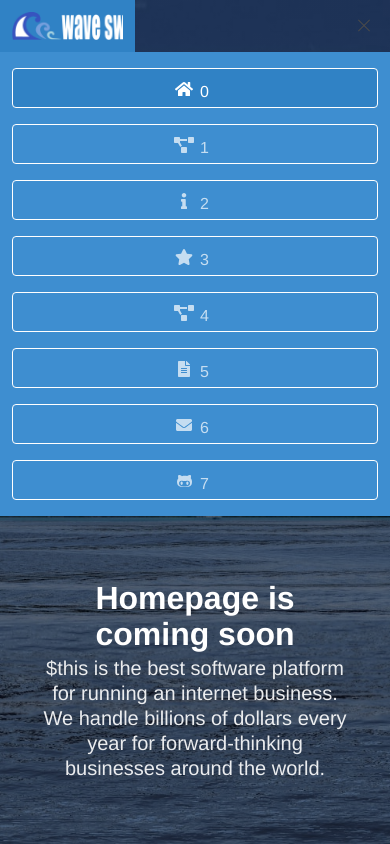
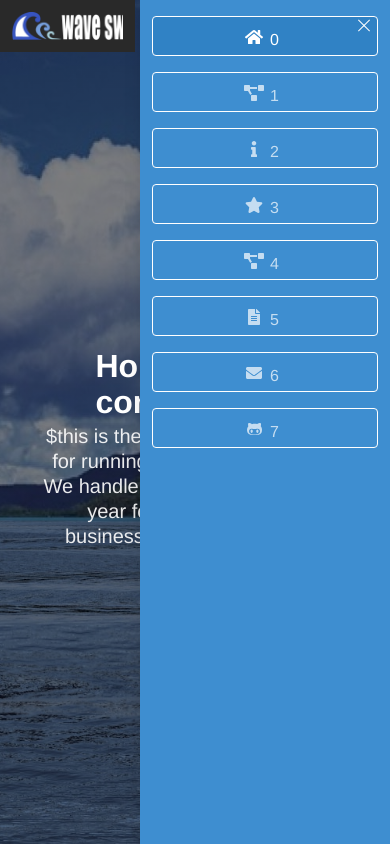
Before and after one commit to Minaparnian/Portfolio, a Vue app: page / in a window 390 px wide. Both pictures are taken after a click on the element 364 px from the left and 26 px from the top of the page. Shown: the top 844 px of the page. Built offline with nearby package versions, Linux system fonts and the light colour scheme.

Commit message:
add css fo the navbar on small screens

```diff
--- a/src/components/nav.vue
+++ b/src/components/nav.vue
@@ -1,5 +1,5 @@
 <template>
-    <nav class="navbar">
+    <nav class="navbar is-dark">
       <div class="container">
         <div class="navbar-brand">
           <a class="navbar-item" href="../">
@@ -11,7 +11,7 @@
               <span></span>
           </span>
         </div>
-        <div :class="['navbar-menu',{'is-active': display}]" id="navbarMenu">
+        <div :class="['navbar-menu',{'is-active Navbar-menu': display}]" id="navbarMenu">
           <div class="navbar-end">
             <span class="navbar-item" v-for="(item, key) in navbar" :key="key">
               <router-link v-if="key <= 4" class="navbar-item button is-white is-outlined" :to="{path:item.router}">
@@ -64,7 +64,7 @@ export default {
   color: #fff;
 }
 
-/* .navbar-menu {
+.Navbar-menu {
   height: 100%;
   width: 250px;
   position: fixed;
@@ -75,6 +75,6 @@ export default {
   transition: 0.5s;
   padding: 0;
   padding-top: 50px;
-} */
+}
 
 </style>
```
